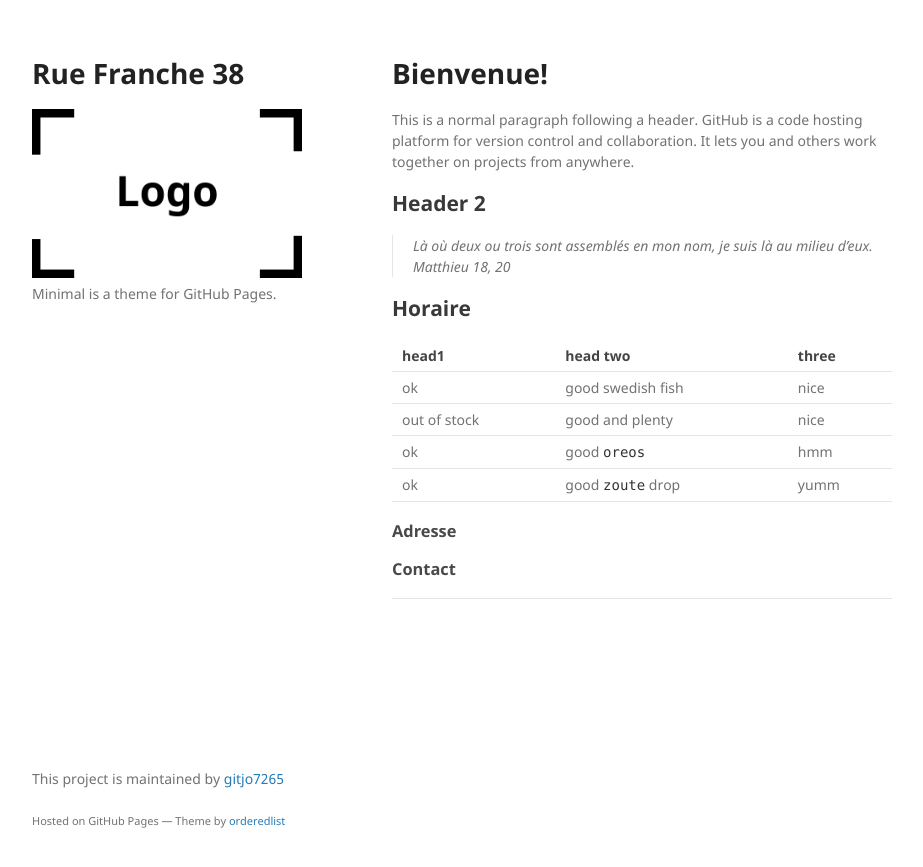
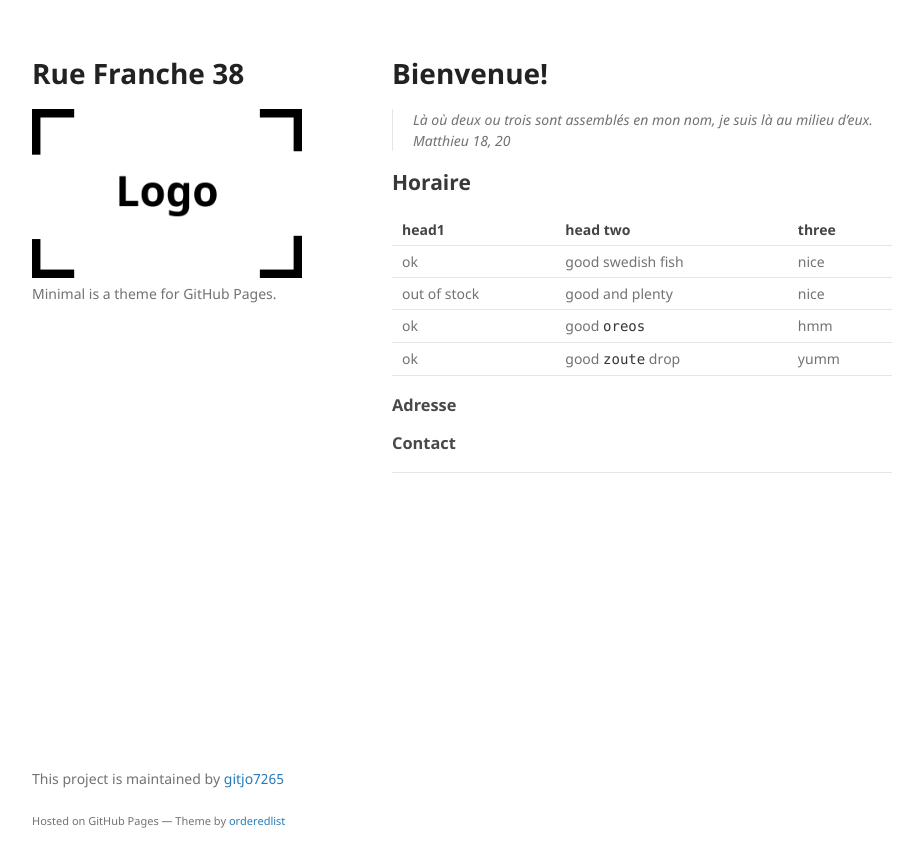
Before and after one commit to gitjo7265/rf38, a Jekyll site: the page built from index.md, in a window 1280 px wide. Shown: the top 867 px of the page, without its empty margins (178-1101 px from the left). Built offline with Jekyll 4.4.1, drawn with Linux system fonts in a browser that asks for light colours; our own code applies the rules of GitHub Pages for plain Markdown files.

Commit message:
Update index.md

```diff
--- a/index.md
+++ b/index.md
@@ -3,10 +3,6 @@ layout: default
 ---
 
 # Bienvenue!
-
-This is a normal paragraph following a header. GitHub is a code hosting platform for version control and collaboration. It lets you and others work together on projects from anywhere.
-
-## Header 2
 
 > Là où deux ou trois sont assemblés en mon nom, je suis là au milieu d’eux.
 > Matthieu 18, 20
```
